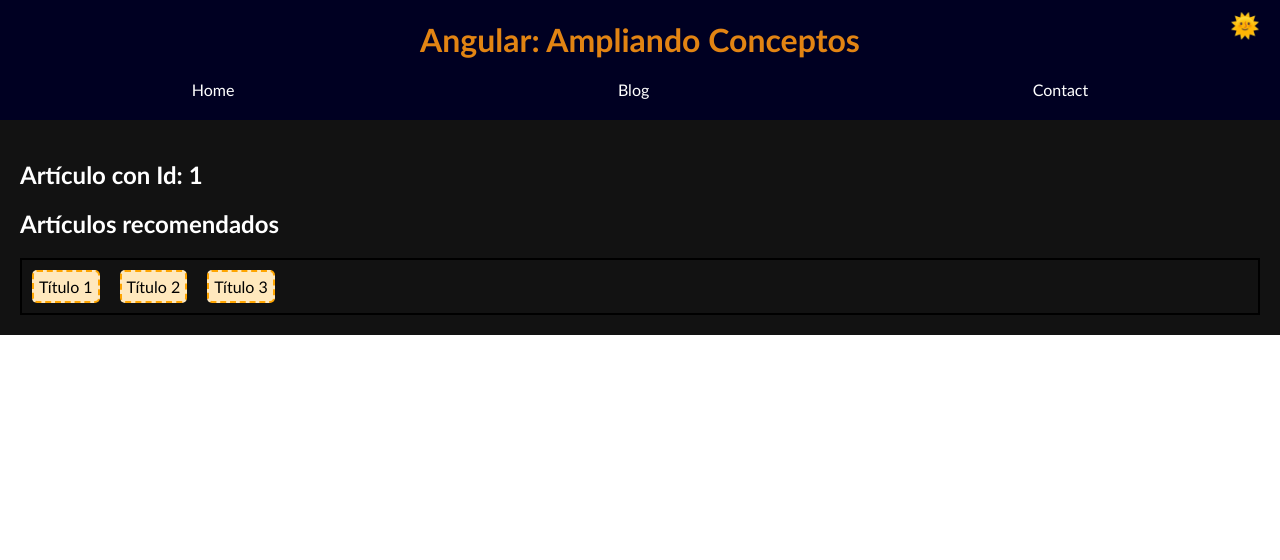
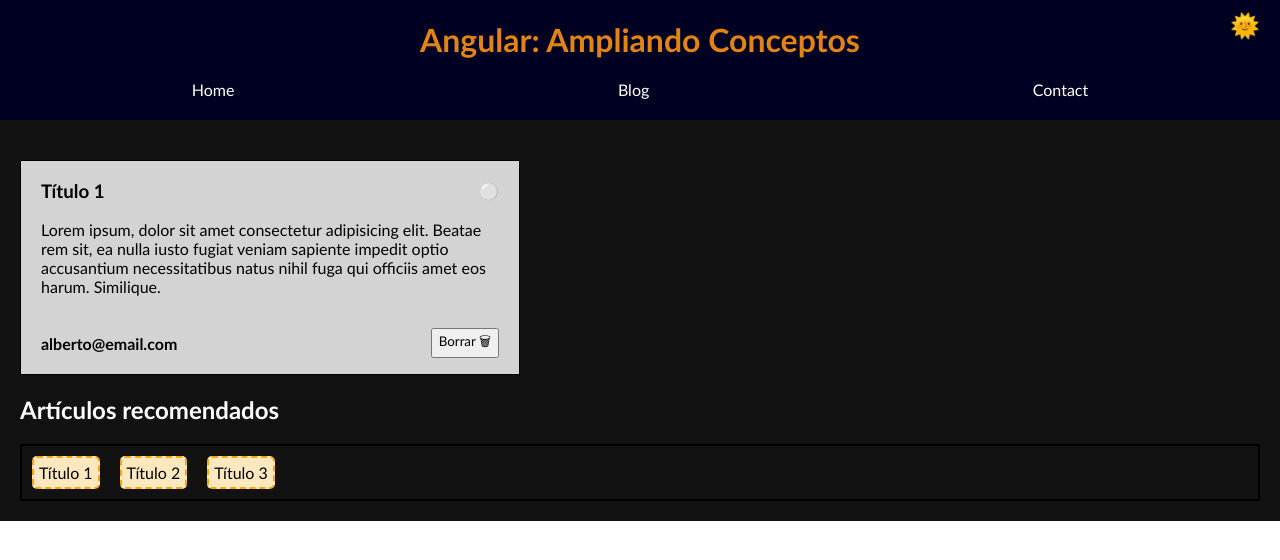
Before and after one commit to Amaza-ing/OW-Angular-Ampliando-Conceptos, an Angular app: page /blog/1 in a window 1280 px wide. Shown: the top 560 px of the page. Built offline with nearby package versions, Linux system fonts and the light colour scheme.

Commit message:
parametric routes

```diff
--- a/src/app/pages/article-details/article-details.component.html
+++ b/src/app/pages/article-details/article-details.component.html
@@ -1 +1,5 @@
-<h2>Artículo con Id: {{ articleId }}</h2>
+@if (selectedArticle) {
+<app-article-card [article]="selectedArticle"></app-article-card>
+} @else {
+<h2>No existe el artículo que busca</h2>
+}
--- a/src/app/pages/article-details/article-details.component.ts
+++ b/src/app/pages/article-details/article-details.component.ts
@@ -1,16 +1,23 @@
 import { Component } from '@angular/core';
 import { ActivatedRoute } from '@angular/router';
+import { ArticleService } from '../../services/article.service';
+import { ArticleCardComponent } from '../../components/article-card/article-card.component';
 
 @Component({
   selector: 'app-article-details',
-  imports: [],
+  imports: [ArticleCardComponent],
   templateUrl: './article-details.component.html',
-  styleUrl: './article-details.component.css'
+  styleUrl: './article-details.component.css',
 })
 export class ArticleDetailsComponent {
   articleId;
+  selectedArticle;
 
-  constructor(private route: ActivatedRoute) {
-    this.articleId = route.snapshot.paramMap.get("id");
+  constructor(
+    private route: ActivatedRoute,
+    public articleService: ArticleService
+  ) {
+    this.articleId = route.snapshot.paramMap.get('id');
+    this.selectedArticle = articleService.selectArticle(this.articleId as string);
   }
 }
--- a/src/app/services/article.service.ts
+++ b/src/app/services/article.service.ts
@@ -25,4 +25,8 @@
       author: 'carlos@email.com',
     },
   ];
+
+  selectArticle(id: string) {
+    return this.articles.find((article) => article.id === Number(id));
+  }
 }
```
